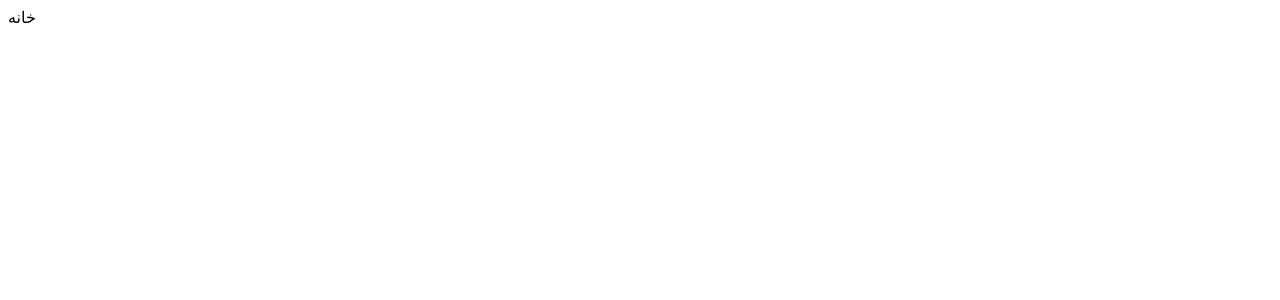
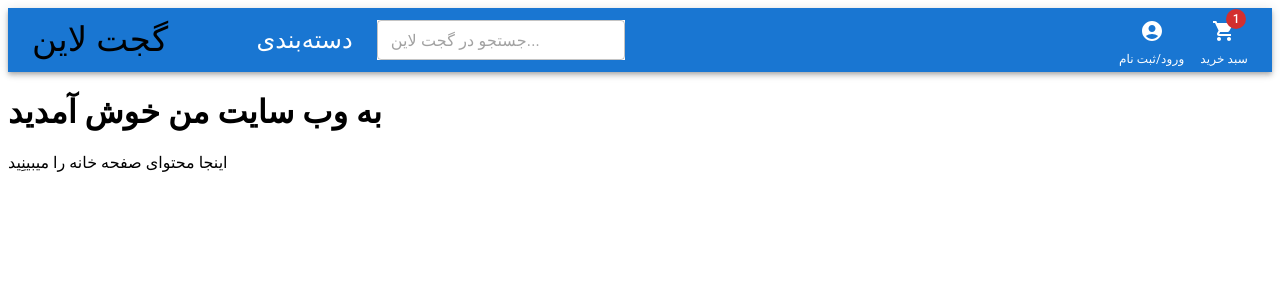
Before and after one commit to MetiPasha/gadgetline-next.js, a Next.js app: page / in a window 1280 px wide. Shown: the top 300 px of the page. Built offline with nearby package versions, Linux system fonts and the light colour scheme.

Commit message:
cart.tsx & Header.tsx got changes plus one pic added

```diff
--- a/src/app/page.tsx
+++ b/src/app/page.tsx
@@ -1,3 +1,17 @@
-export default function Home() {
-  return <div>خانه</div>;
-}
+// app/page.tsx
+import Cart from "@/components/Cart";
+import Header from "@/components/home/Header";
+
+const Home = () => {
+  return (
+    <div>
+      <Header />
+      <main>
+        <h1>به وب سایت من خوش آمدید</h1>
+        <p>اینجا محتوای صفحه خانه را میبینِید</p>
+      </main>
+    </div>
+  );
+};
+
+export default Home;
--- /dev/null
+++ b/src/components/Button.tsx
@@ -0,0 +1,28 @@
+import MuiButton from "@mui/material/Button";
+interface props {
+  color: string;
+  variant: "text" | "outlined" | "contained";
+  children: React.ReactNode;
+  sx: any;
+}
+
+const Button = ({ color, variant, children, sx }: props) => {
+  return (
+    <MuiButton
+      sx={{
+        background: color,
+        width: "10rem",
+        padding: "0.5rem 1rem",
+        borderRadius: 0,
+        fontWeight: 800,
+        textAlign: "right",
+        ...sx,
+      }}
+      variant={variant}
+    >
+      {children}
+    </MuiButton>
+  );
+};
+
+export default Button;
--- /dev/null
+++ b/src/components/Cart.tsx
@@ -0,0 +1,74 @@
+import { Box, Typography } from "@mui/material";
+
+import Link from "next/link";
+import Button from "@/components/Button";
+import Image from "next/image";
+
+const Cart = () => {
+  return (
+    <Box>
+      <Typography variant="h6"> سبد خرید</Typography>
+
+      <Box
+        sx={{
+          display: "flex",
+          margin: "1rem 0",
+          justifyContent: "space-between",
+        }}
+      >
+        <Box sx={{ display: "flex" }}>
+          <Image
+            src="/assets/home/headphoneZ.jpg"
+            width={50}
+            height={50}
+            alt=""
+          />
+          <Box
+            sx={{
+              display: "flex",
+              flexDirection: "column",
+              marginRight: "1rem",
+            }}
+          >
+            <Typography variant="body1" sx={{ marginLeft: "0.3rem" }}>
+              Headphon Z
+            </Typography>
+            <Typography
+              variant="body2"
+              sx={{ color: " #6f7275", marginLeft: "0.3rem" }}
+            >
+              $50
+            </Typography>
+          </Box>
+        </Box>
+        <Box
+          sx={{
+            display: "flex",
+            flexDirection: "column",
+            alignItems: "flex-start",
+          }}
+        >
+          <Typography sx={{ fontSize: "0.75rem" }}>تعداد</Typography>
+          <Typography variant="body1" sx={{ fontWeight: 800 }}>
+            1
+          </Typography>
+        </Box>
+      </Box>
+
+      <Box sx={{ display: "flex", justifyContent: "space-between" }}>
+        <Typography>جمع کل</Typography>
+        <Typography>100$</Typography>
+      </Box>
+
+      <Button
+        color="#d97d45"
+        variant="contained"
+        sx={{ width: "100%", marginTop: "1rem" }}
+      >
+        <Link href="/checkout">پرداخت</Link>
+      </Button>
+    </Box>
+  );
+};
+
+export default Cart;
--- /dev/null
+++ b/src/components/home/Header.tsx
@@ -0,0 +1,151 @@
+"use client";
+import React, { useState } from "react";
+import {
+  AppBar,
+  Toolbar,
+  Typography,
+  IconButton,
+  Menu,
+  MenuItem,
+  TextField,
+  Badge,
+  Box,
+  Drawer,
+} from "@mui/material";
+import { AccountCircle, ShoppingCart } from "@mui/icons-material";
+import Cart from "@/components/Cart"; // ایمپورت کامپوننت سبد خرید
+
+const Header = () => {
+  const [anchorEl, setAnchorEl] = useState<null | HTMLElement>(null);
+  const [searchQuery, setSearchQuery] = useState("");
+  const [cartItems, setCartItems] = useState(1); // تعداد آیتم‌های سبد خرید
+  const [cartOpen, setCartOpen] = useState(false); // وضعیت باز بودن سبد خرید
+
+  const handleMenuClick = (event: React.MouseEvent<HTMLElement>) => {
+    setAnchorEl(event.currentTarget);
+  };
+
+  const handleMenuClose = () => {
+    setAnchorEl(null);
+  };
+
+  const handleSearchChange = (event: React.ChangeEvent<HTMLInputElement>) => {
+    setSearchQuery(event.target.value);
+  };
+
+  // تابع برای تغییر وضعیت باز و بسته شدن سبد خرید
+  const toggleCart = () => {
+    setCartOpen(!cartOpen); // تغییر وضعیت
+  };
+
+  return (
+    <AppBar position="sticky">
+      <Toolbar
+        sx={{
+          display: "flex",
+          justifyContent: "space-between",
+          alignItems: "center",
+        }}
+      >
+        {/* چیدمان سمت چپ: اسم سایت و دسته‌بندی */}
+        <Box sx={{ display: "flex", alignItems: "center" }}>
+          {/* اسم سایت */}
+          <Typography variant="h4" sx={{ marginRight: "5rem", color: "black" }}>
+            گجت لاین
+          </Typography>
+
+          {/* دسته‌بندی */}
+          <IconButton color="inherit" onClick={handleMenuClick}>
+            دسته‌بندی
+          </IconButton>
+          <Menu
+            anchorEl={anchorEl}
+            open={Boolean(anchorEl)}
+            onClose={handleMenuClose}
+          >
+            <MenuItem onClick={handleMenuClose}>لپ تاپ</MenuItem>
+            <MenuItem onClick={handleMenuClose}>هدفون</MenuItem>
+            <MenuItem onClick={handleMenuClose}>اسپیکر</MenuItem>
+          </Menu>
+
+          {/* باکس جستجو */}
+          <TextField
+            variant="outlined"
+            size="small"
+            value={searchQuery}
+            onChange={handleSearchChange}
+            placeholder="جستجو در گجت لاین..."
+            sx={{
+              background: "white",
+              marginLeft: 2,
+              flexGrow: 1,
+              maxWidth: "31.25rem",
+            }}
+          />
+        </Box>
+
+        {/* چیدمان سمت راست: آیکن‌ها */}
+        <Box sx={{ display: "flex", alignItems: "center" }}>
+          {/* آیکن ثبت نام همراه با متن */}
+          <Box
+            sx={{
+              display: "flex",
+              flexDirection: "column",
+              alignItems: "center",
+              marginLeft: 2,
+            }}
+          >
+            <IconButton color="inherit">
+              <AccountCircle />
+            </IconButton>
+            <Typography variant="body2" sx={{ fontSize: "0.75rem" }}>
+              ورود/ثبت نام
+            </Typography>
+          </Box>
+
+          {/* آیکن سبد خرید همراه با متن */}
+          <Box
+            sx={{
+              display: "flex",
+              flexDirection: "column",
+              alignItems: "center",
+              marginLeft: 2,
+            }}
+          >
+            <IconButton color="inherit" onClick={toggleCart}>
+              <Badge badgeContent={cartItems} color="error">
+                <ShoppingCart />
+              </Badge>
+            </IconButton>
+            <Typography variant="body2" sx={{ fontSize: "0.75rem" }}>
+              سبد خرید
+            </Typography>
+          </Box>
+        </Box>
+      </Toolbar>
+
+      {/* استفاده از Drawer برای نمایش سبد خرید */}
+      <Drawer
+        anchor="right"
+        open={cartOpen}
+        onClose={toggleCart}
+        sx={{
+          zIndex: 1300, // اطمینان از اینکه در بالای سایر المان‌ها نمایش داده شود
+        }}
+      >
+        <Box
+          sx={{
+            width: "350px",
+            height: "100%",
+            padding: "2rem",
+            backgroundColor: "white",
+          }}
+        >
+          <Cart /> {/* کامپوننت سبد خرید */}
+        </Box>
+      </Drawer>
+    </AppBar>
+  );
+};
+
+export default Header;
```
Also changed, not shown: public/assets/home/headphoneZ.jpg (added).
